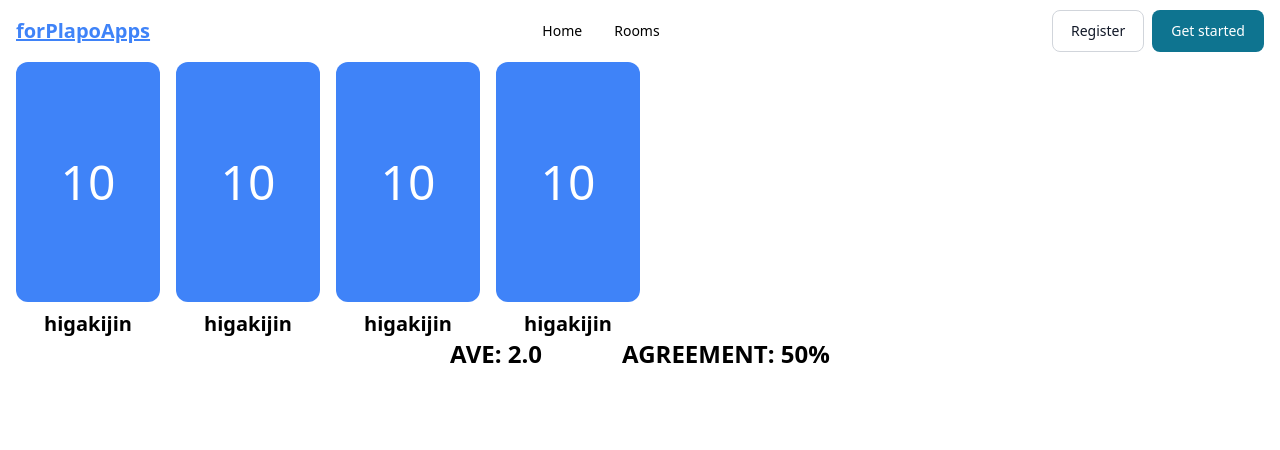
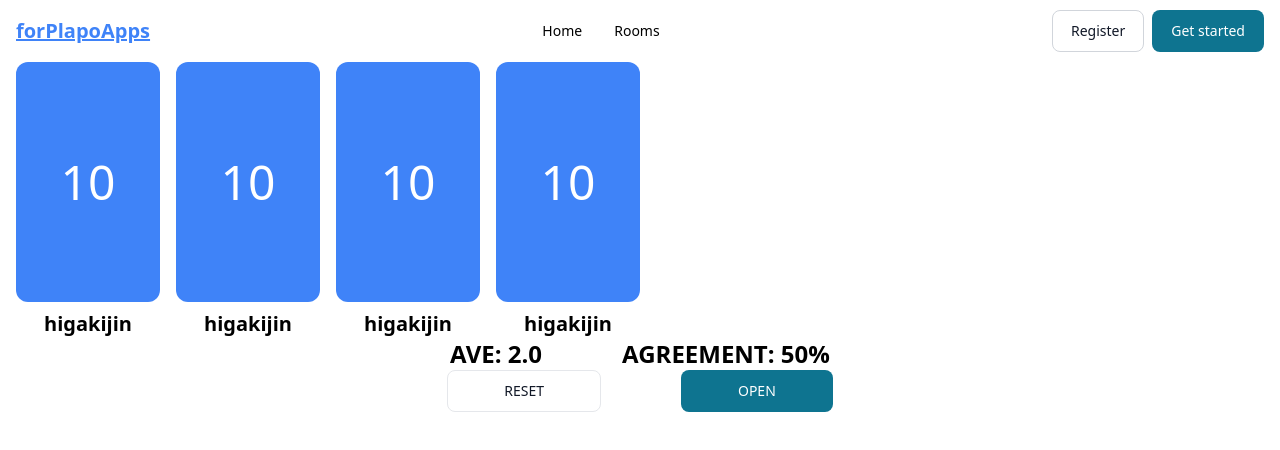
Before and after one commit to forPlapoApps/old-client-next, a Next.js app: page /rooms/1/plapo in a window 1280 px wide. Shown: the top 450 px of the page. Built offline with nearby package versions, Linux system fonts and the light colour scheme.

Commit message:
feat: create PlapoEventButtons #24

```diff
--- a/src/pages/rooms/[roomId]/plapo.tsx
+++ b/src/pages/rooms/[roomId]/plapo.tsx
@@ -1,6 +1,7 @@
 import Layout from "@/core/layouts/Layout";
 import PlapoArena from "@/plapos/components/PlapoArena";
 import PlapoCalcurationResults from "@/plapos/components/PlapoCalcurationResults";
+import PlapoEventbuttons from "@/plapos/components/PlapoEventButtons";
 import { NextPage } from "next";
 
 const PlapoPage: NextPage = () => {
@@ -9,6 +10,7 @@ const PlapoPage: NextPage = () => {
       <div>
         <PlapoArena />
         <PlapoCalcurationResults />
+        <PlapoEventbuttons />
       </div>
     </Layout>
   )
--- /dev/null
+++ b/src/plapos/components/PlapoEventButtons.tsx
@@ -0,0 +1,16 @@
+import { Button } from "flowbite-react";
+
+const PlapoEventbuttons = () => {
+  return (
+    <div className="flex">
+      <div className="flex gap-20 mx-auto">
+        <Button className="px-10" color="gray">
+          RESET
+        </Button>
+        <Button className="px-10">OPEN</Button>
+      </div>
+    </div>
+  );
+};
+
+export default PlapoEventbuttons;
```
